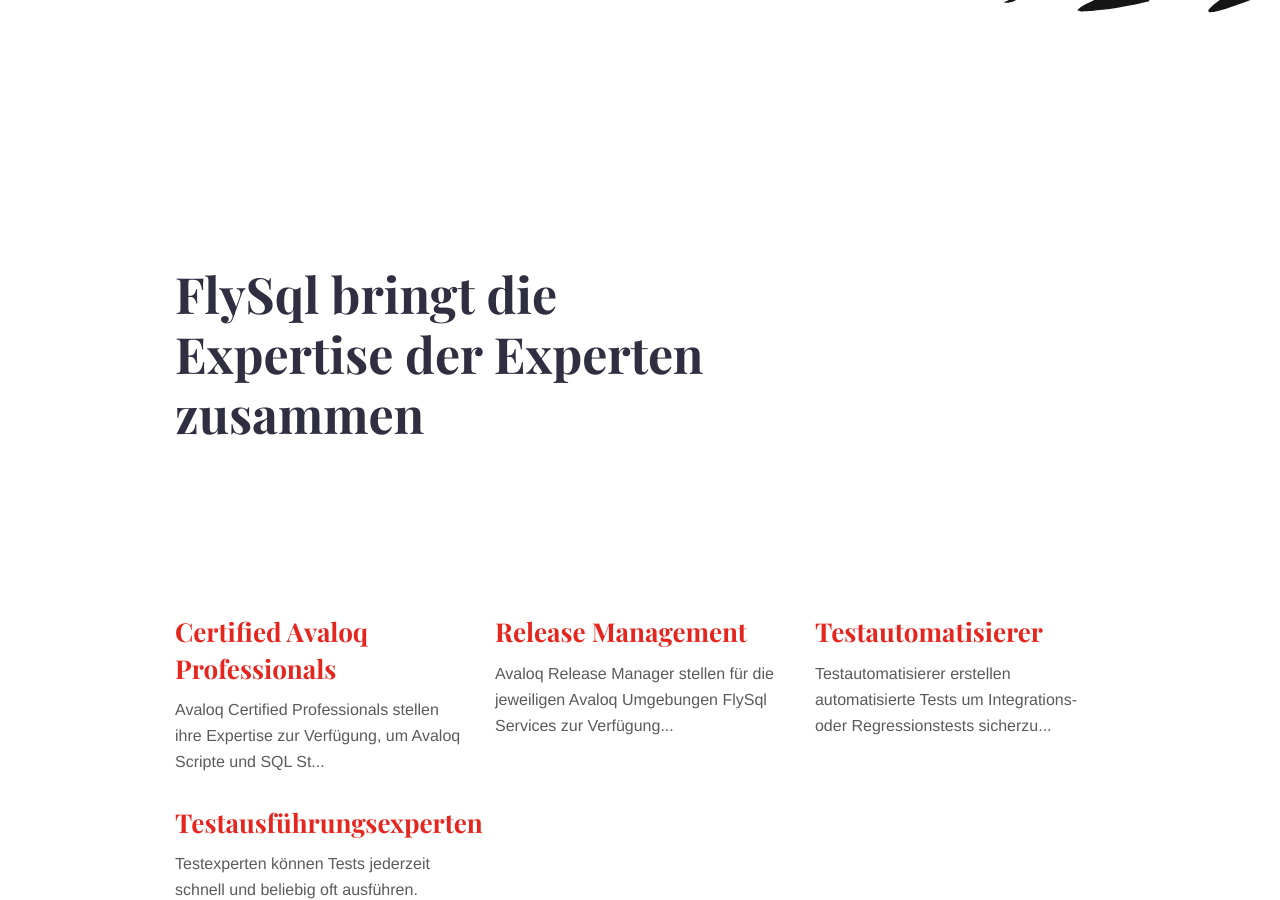
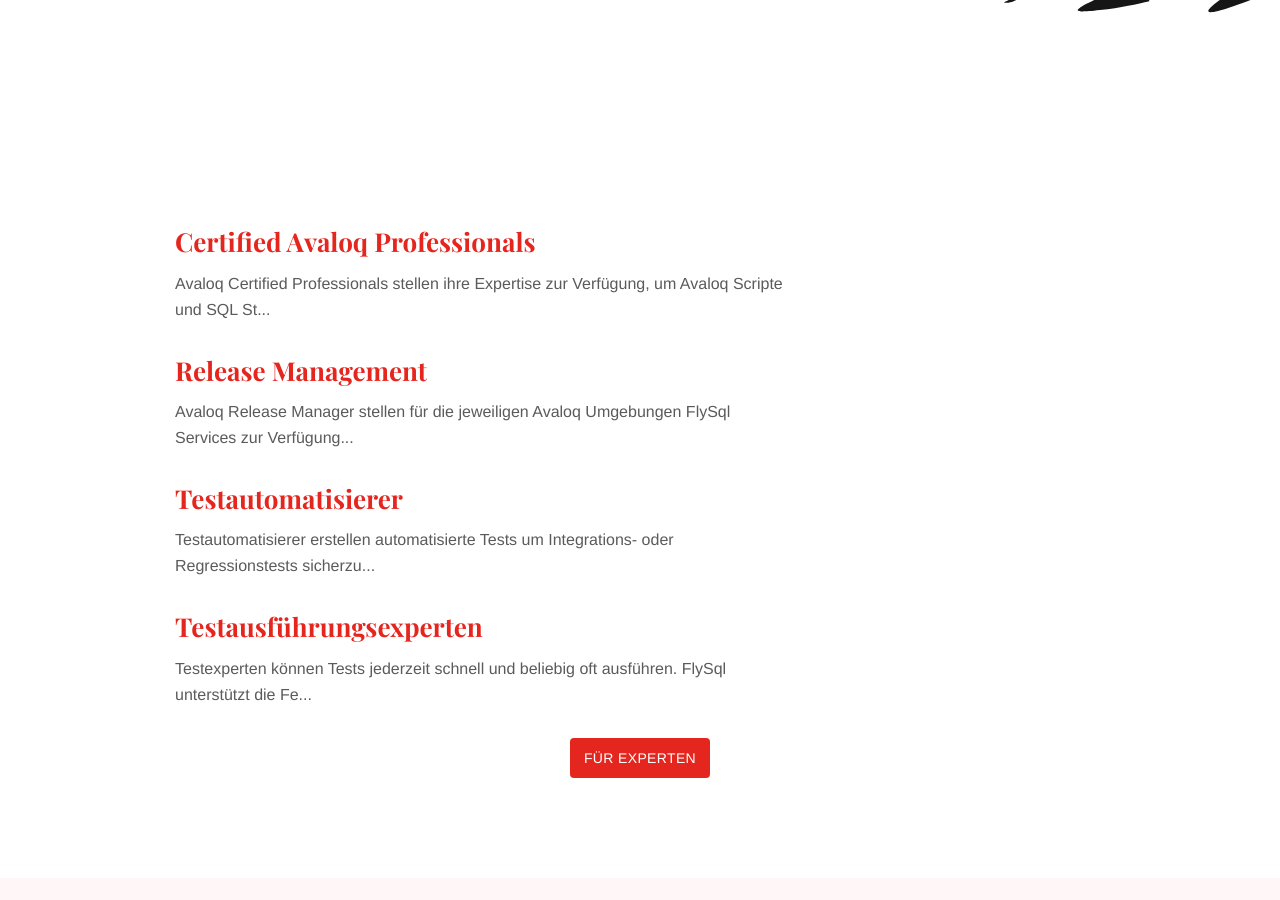
Before and after one commit to flysql/flysql.github.io, a Jekyll site: the page built from index.md, in a window 1280 px wide and 900 px high, scrolled down 916 px. Built offline with Jekyll 4.4.1, drawn with Linux system fonts in a browser that asks for light colours.

Commit message:
changes layout for services in home

```diff
--- a/_layouts/home.html
+++ b/_layouts/home.html
@@ -21,21 +21,11 @@
   </div>
 </div>
 
-<div class="container pb-6 pt-6 pt-md-10 pb-md-10">
-  <div class="row justify-content-start">
-    <div class="col-12 col-md-8">
-      <div class="service service-single">
-        <h2 class="title">FlySql bringt die Expertise der Experten zusammen</h2>
-      </div>
-    </div>
-  </div>
-</div>
-
 <div class="strip">
   <div class="container pt-6 pb-6 pb-md-10">
     <div class="row justify-content-start">
       {% for service in site.services %}
-      <div class="col-12 col-md-4 mb-1">
+      <div class="col-12 col-md-8 mb-1">
         <div class="service service-summary">
           <div class="service-content">
             <h2 class="service-title">
```
